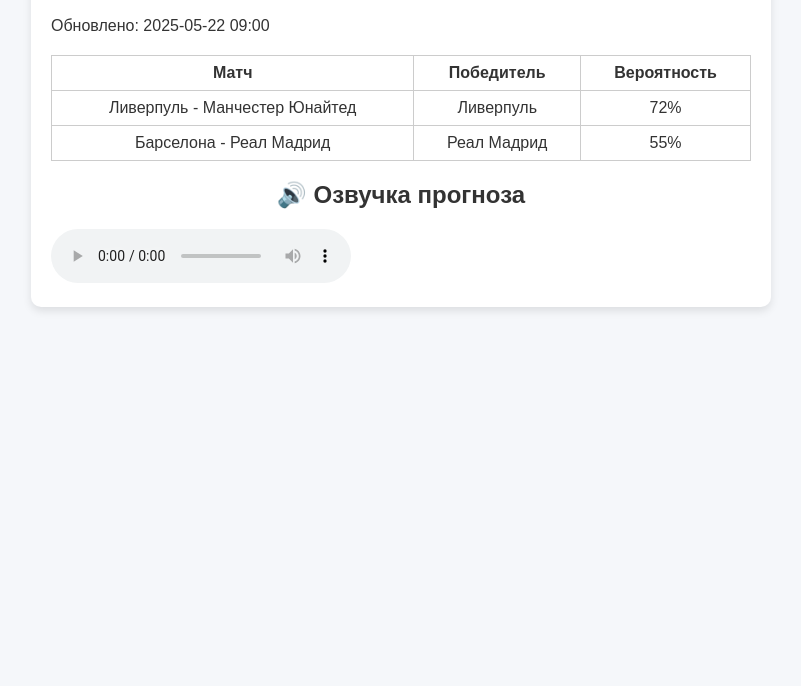
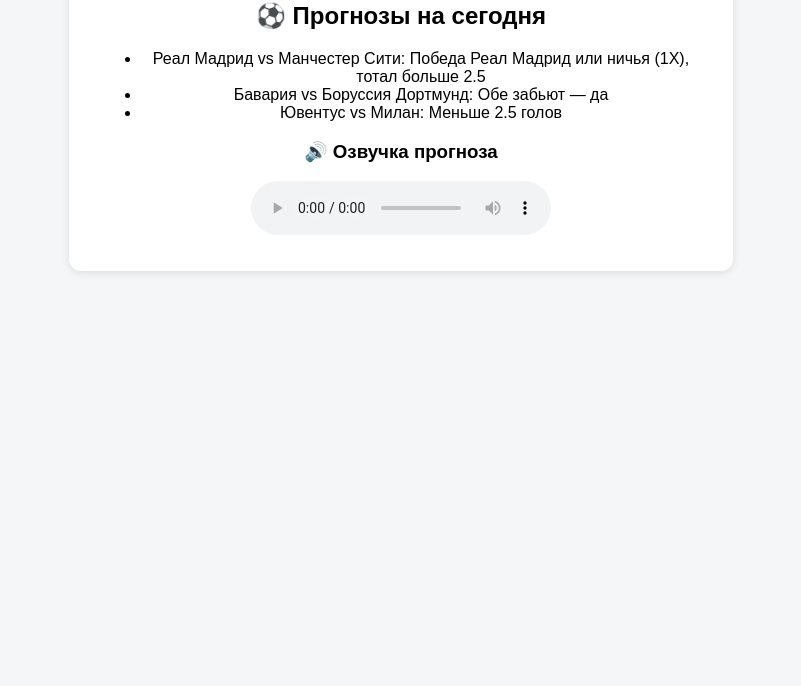
Before and after one commit to olgertt-predictor/olgertt-predictor.github.io, a plain HTML site: page index.html in a window 1280 px wide. Shown: the part 114-800 px from the top of the page, without its empty margins (239-1040 px from the left). Drawn offline with Linux system fonts and the light colour scheme; files whose address does not match are found by name.

Commit message:
Add files via upload

```diff
--- a/index.html
+++ b/index.html
@@ -4,19 +4,46 @@
   <meta charset="UTF-8" />
   <meta name="viewport" content="width=device-width, initial-scale=1.0" />
   <title>Футбольные прогнозы</title>
-  <link rel="stylesheet" href="style.css" />
+  <style>
+    body {
+      font-family: sans-serif;
+      text-align: center;
+      background: #f4f6f8;
+      margin: 0;
+      padding: 2em;
+    }
+    .card {
+      background: white;
+      border-radius: 12px;
+      padding: 2em;
+      box-shadow: 0 2px 8px rgba(0,0,0,0.1);
+      max-width: 600px;
+      margin: 2em auto;
+    }
+  </style>
 </head>
 <body>
-  <div class="container">
-    <h1>⚽ Прогнозы на сегодня</h1>
-    <p id="time"></p>
-    <div id="predictions"></div>
-    <h2>🔊 Озвучка прогноза</h2>
+  <div class="card">
+    <h2>⚽ Прогнозы на сегодня</h2>
+    <ul id="predictions-list"></ul>
+    <h3>🔊 Озвучка прогноза</h3>
     <audio controls>
-      <source src="audio/prediction.mp3" type="audio/mpeg">
+      <source src="prediction.mp3" type="audio/mpeg">
       Ваш браузер не поддерживает аудио.
     </audio>
   </div>
-  <script src="script.js"></script>
+
+  <script>
+    fetch("predictions.json")
+      .then(response => response.json())
+      .then(data => {
+        const list = document.getElementById("predictions-list");
+        data.predictions.forEach(item => {
+          const li = document.createElement("li");
+          li.textContent = `${item.match}: ${item.prediction}`;
+          list.appendChild(li);
+        });
+      });
+  </script>
 </body>
 </html>
--- a/predictions.json
+++ b/predictions.json
@@ -1,15 +1,17 @@
 {
-  "updated": "2025-05-22 09:00",
+  "date": "2025-05-22",
   "predictions": [
     {
-      "match": "Ливерпуль - Манчестер Юнайтед",
-      "winner": "Ливерпуль",
-      "probability": "72%"
+      "match": "Реал Мадрид vs Манчестер Сити",
+      "prediction": "Победа Реал Мадрид или ничья (1X), тотал больше 2.5"
     },
     {
-      "match": "Барселона - Реал Мадрид",
-      "winner": "Реал Мадрид",
-      "probability": "55%"
+      "match": "Бавария vs Боруссия Дортмунд",
+      "prediction": "Обе забьют — да"
+    },
+    {
+      "match": "Ювентус vs Милан",
+      "prediction": "Меньше 2.5 голов"
     }
   ]
 }
```
